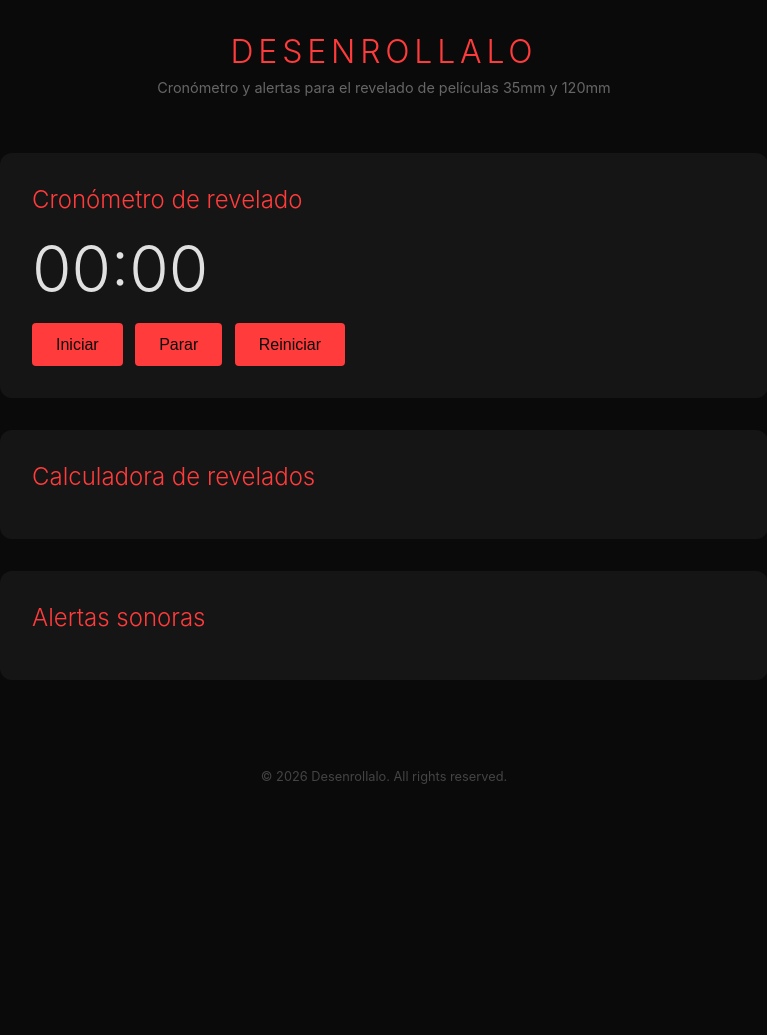
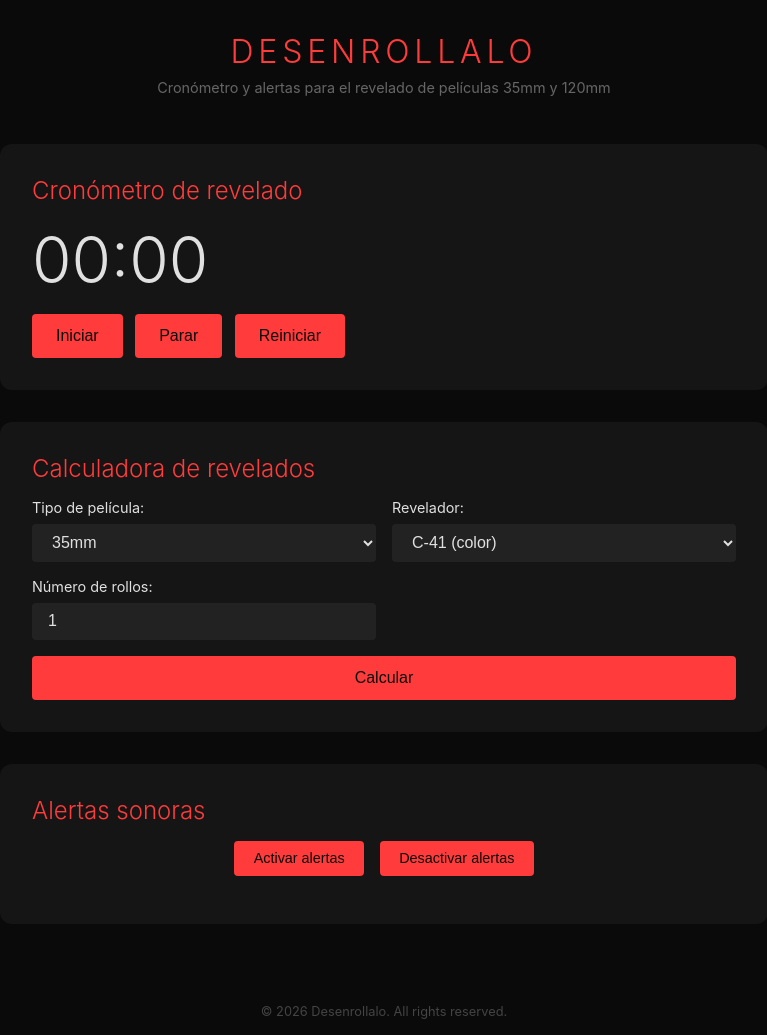
Before and after one commit to sergioquez/desenrollalo-site, a plain HTML site: page index.html in a window 1280 px wide. Shown: the whole page, without its empty margins (256-1023 px from the left). Before the commit the page ends 800 px from the top, so only its background shows below. Drawn offline with Linux system fonts and the light colour scheme.

Commit message:
Add calculator and alerts

```diff
--- a/app.js
+++ b/app.js
@@ -33,3 +33,53 @@ function updateTimerDisplay() {
 startBtn.addEventListener('click', startTimer);
 stopBtn.addEventListener('click', stopTimer);
 resetBtn.addEventListener('click', resetTimer);
+
+// Calculator functionality
+const filmTypeSelect = document.getElementById('film-type');
+const developerSelect = document.getElementById('developer');
+const rollsInput = document.getElementById('rolls');
+const calculateBtn = document.querySelector('.calculator button.calculate');
+const resultDiv = document.querySelector('.calculator .result');
+
+function calculateDevelopmentTime() {
+  const filmType = filmTypeSelect.value;
+  const developer = developerSelect.value;
+  const rolls = parseInt(rollsInput.value, 10);
+
+  let developmentTime;
+  if (filmType === '35mm') {
+    developmentTime = developer === 'c41' ? 15 : 10;
+  } else {
+    developmentTime = developer === 'c41' ? 20 : 12;
+  }
+
+  const totalTime = developmentTime * rolls;
+  const minutes = Math.floor(totalTime / 60);
+  const seconds = totalTime % 60;
+
+  resultDiv.textContent = `Tiempo total de revelado: ${minutes}min ${seconds}s`;
+}
+
+calculateBtn.addEventListener('click', calculateDevelopmentTime);
+
+// Alerts functionality
+const enableAlertsBtn = document.querySelector('.alerts .enable-alerts');
+const disableAlertsBtn = document.querySelector('.alerts .disable-alerts');
+const alertSound = document.getElementById('alert-sound');
+
+let alertsEnabled = false;
+
+function playAlertSound() {
+  if (alertsEnabled) {
+    alertSound.play();
+  }
+}
+
+enableAlertsBtn.addEventListener('click', () => {
+  alertsEnabled = true;
+  playAlertSound();
+});
+
+disableAlertsBtn.addEventListener('click', () => {
+  alertsEnabled = false;
+});
--- a/index.html
+++ b/index.html
@@ -27,12 +27,39 @@
 
     <section class="calculator">
       <h2>Calculadora de revelados</h2>
-      <!-- calculator UI goes here -->
+      <form class="calculator-form">
+        <div class="form-group">
+          <label for="film-type">Tipo de película:</label>
+          <select id="film-type" name="film-type">
+            <option value="35mm">35mm</option>
+            <option value="120mm">120mm</option>
+          </select>
+        </div>
+        <div class="form-group">
+          <label for="developer">Revelador:</label>
+          <select id="developer" name="developer">
+            <option value="c41">C-41 (color)</option>
+            <option value="d76">D-76 (B&W)</option>
+          </select>
+        </div>
+        <div class="form-group">
+          <label for="rolls">Número de rollos:</label>
+          <input type="number" id="rolls" name="rolls" min="1" value="1">
+        </div>
+        <button type="button" class="calculate">Calcular</button>
+      </form>
+      <div class="result"></div>
     </section>
 
     <section class="alerts">
       <h2>Alertas sonoras</h2>
-      <!-- alerts UI goes here -->
+      <div class="alert-controls">
+        <button class="enable-alerts">Activar alertas</button>
+        <button class="disable-alerts">Desactivar alertas</button>
+      </div>
+      <div class="alert-preview">
+        <audio id="alert-sound" src="assets/alert.mp3"></audio>
+      </div>
     </section>
   </main>
 
--- a/style.css
+++ b/style.css
@@ -80,6 +80,72 @@ section h2 {
   background-color: #e03030;
 }
 
+.calculator-form {
+  display: grid;
+  grid-template-columns: repeat(2, 1fr);
+  grid-gap: 1rem;
+}
+
+.form-group {
+  display: flex;
+  flex-direction: column;
+}
+
+.form-group label {
+  font-size: 0.9rem;
+  margin-bottom: 0.5rem;
+}
+
+.form-group input,
+.form-group select {
+  background-color: #222;
+  border: none;
+  color: #e0e0e0;
+  padding: 0.6rem 1rem;
+  font-size: 1rem;
+  border-radius: 4px;
+}
+
+.calculator button.calculate {
+  grid-column: 1 / -1;
+  background-color: #ff3b3b;
+  color: #0a0a0a;
+  border: none;
+  padding: 0.8rem 1.5rem;
+  font-size: 1rem;
+  border-radius: 4px;
+  cursor: pointer;
+}
+
+.calculator button.calculate:hover {
+  background-color: #e03030;
+}
+
+.alert-controls {
+  display: flex;
+  justify-content: center;
+  margin-bottom: 1rem;
+}
+
+.alert-controls button {
+  background-color: #ff3b3b;
+  color: #0a0a0a;
+  border: none;
+  padding: 0.6rem 1.2rem;
+  font-size: 0.9rem;
+  border-radius: 4px;
+  cursor: pointer;
+  margin: 0 0.5rem;
+}
+
+.alert-controls button:hover {
+  background-color: #e03030;
+}
+
+.alert-preview {
+  text-align: center;
+}
+
 footer {
   padding: 1rem;
   font-size: 0.8rem;
```
